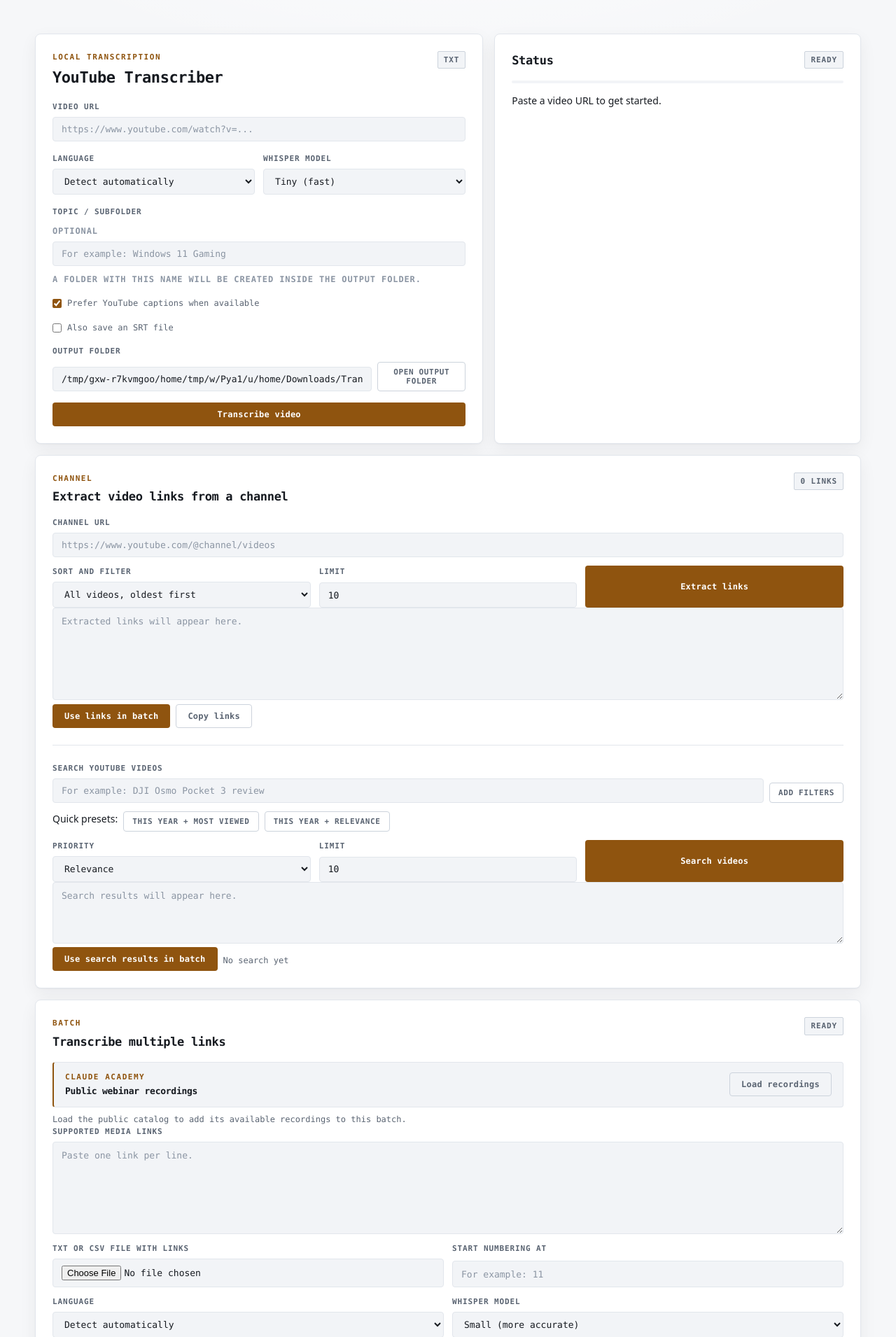
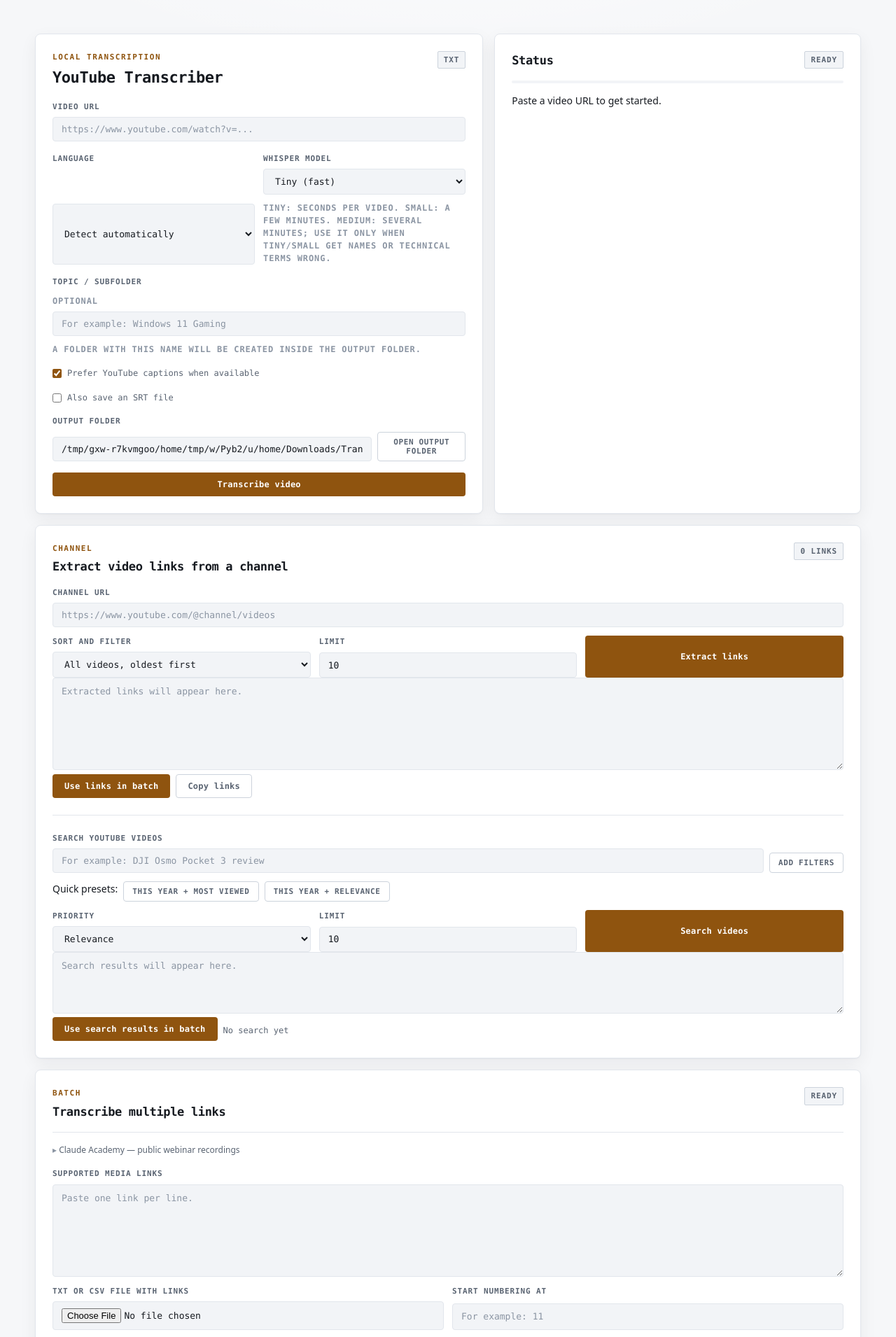
Before and after one commit to sheldor26/youtube-transcriber, a FastAPI app: page / in a window 1280 px wide. Shown: the top 1910 px of the page at 70% size. Run offline with FastAPI, Linux system fonts and the light colour scheme.

Commit message:
Collapse rarely-used batch sections, add speed/length hints
Claude Academy import and batch resume are now behind a collapsible
<details> (same pattern already used for search filters), reducing
the batch form's default clutter. Also adds inline hints: Whisper
model speed tradeoff, and a words-to-pages sense of scale for the
summary word limit.

Co-Authored-By: Claude Sonnet 5 <noreply@anthropic.com>

```diff
--- a/app/static/styles.css
+++ b/app/static/styles.css
@@ -457,6 +457,30 @@ button:disabled {
 
 .resume-form > label { flex: 1; }
 
+.collapsible {
+  margin: var(--space-4) 0;
+  padding-top: var(--space-4);
+  border-top: 1px solid var(--line);
+}
+
+.collapsible summary {
+  cursor: pointer;
+  color: var(--ink-dim);
+  font-size: var(--text-sm);
+  list-style: none;
+}
+
+.collapsible summary::-webkit-details-marker { display: none; }
+
+.collapsible summary::before {
+  content: "▸ ";
+  color: var(--ink-faint);
+}
+
+.collapsible[open] summary::before { content: "▾ "; }
+
+.collapsible[open] summary { margin-bottom: var(--space-3); }
+
 pre {
   max-height: 320px;
   margin: var(--space-4) 0 0;
--- a/app/templates/index.html
+++ b/app/templates/index.html
@@ -4,7 +4,7 @@
     <meta charset="utf-8" />
     <meta name="viewport" content="width=device-width, initial-scale=1" />
     <title>YouTube Transcriber</title>
-    <link rel="stylesheet" href="/static/styles.css?v=20260920-2" />
+    <link rel="stylesheet" href="/static/styles.css?v=20260920-3" />
   </head>
   <body>
     <main class="shell">
@@ -42,6 +42,7 @@
                 <option value="small">Small (more accurate)</option>
                 <option value="medium">Medium (slow)</option>
               </select>
+              <span class="field-hint">Tiny: seconds per video. Small: a few minutes. Medium: several minutes; use it only when Tiny/Small get names or technical terms wrong.</span>
             </label>
           </div>
           <label>
@@ -153,6 +154,8 @@
           <div><p class="eyebrow">Batch</p><h2>Transcribe multiple links</h2></div>
           <span id="batchStatusText" class="badge">Ready</span>
         </div>
+        <details class="collapsible">
+          <summary>Claude Academy — public webinar recordings</summary>
           <div class="academy-import">
             <div>
               <p class="eyebrow">Claude Academy</p>
@@ -161,6 +164,7 @@
             <button id="loadClaudeAcademy" type="button" class="secondary">Load recordings</button>
           </div>
           <p id="claudeAcademyStatus" class="source">Load the public catalog to add its available recordings to this batch.</p>
+        </details>
         <form id="batchForm" class="form compact">
           <label>Supported media links<textarea name="links_text" id="batchLinks" class="links-box" placeholder="Paste one link per line."></textarea></label>
           <div class="grid">
@@ -175,6 +179,7 @@
             <label>
               Whisper model
               <select name="model_size"><option value="tiny">Tiny (fast)</option><option value="base">Base (balanced)</option><option value="small" selected>Small (more accurate)</option><option value="medium">Medium (slow)</option></select>
+              <span class="field-hint">In a batch this runs once per video, so Small/Medium add up fast across many links.</span>
             </label>
           </div>
           <label>
@@ -193,12 +198,18 @@
           <label class="check"><input name="save_srt" type="checkbox" />Also save an SRT file</label>
           <label class="check"><input name="skip_existing" type="checkbox" checked />Skip videos that already have a transcript</label>
           <label class="check"><input name="generate_consolidated_summary" type="checkbox" checked />Create a consolidated, de-duplicated summary when complete</label>
-          <label>Summary word limit<input name="summary_max_words" type="number" min="500" max="20000" value="3500" /></label>
+          <label>
+            Summary word limit
+            <input name="summary_max_words" type="number" min="500" max="20000" value="3500" />
+            <span class="field-hint">3500 words ≈ 7 pages. Raise it only if the summary keeps getting cut short.</span>
+          </label>
           <button type="submit">Transcribe batch</button>
         </form>
         <div class="progress"><div id="batchProgressBar"></div></div>
         <p id="batchMessage" class="source">No active batch.</p>
         <pre id="batchResults" hidden></pre>
+        <details class="collapsible">
+          <summary>Resume a previous batch</summary>
           <form id="resumeBatchForm" class="resume-form">
             <label>
               Previous batch state file
@@ -208,6 +219,7 @@
               </span>
             </label>
           </form>
+        </details>
       </section>
     </main>
 
```
Lines whose indentation alone changed are shown as unchanged.
